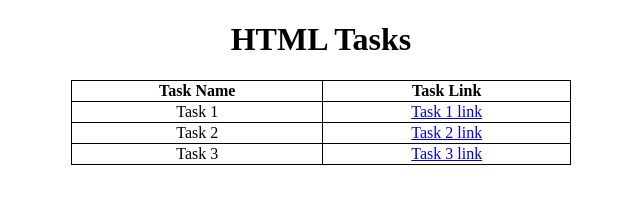
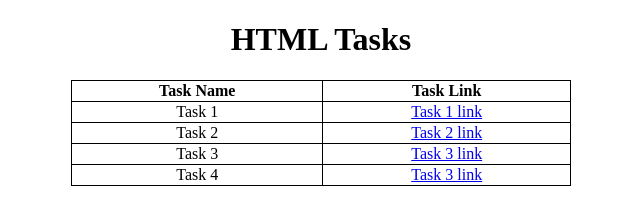
Before and after one commit to agrawalku/Taskdemo, a plain HTML site: page index.html in a window 1280 px wide. Shown: the whole page, without its empty margins (319-959 px from the left). Drawn offline with Linux system fonts and the light colour scheme.

Commit message:
Add files via upload

```diff
--- a/index.html
+++ b/index.html
@@ -42,6 +42,10 @@
         <td>Task 3</td>
         <td><a href="task3.html">Task 3 link</a></td>
       </tr>
+      <tr>
+        <td>Task 4</td>
+        <td><a href="task4.html">Task 3 link</a></td>
+      </tr>
     </table>
   </body>
 </html>
```
Also changed, not shown: task4.html (added, +11 -0 lines).
